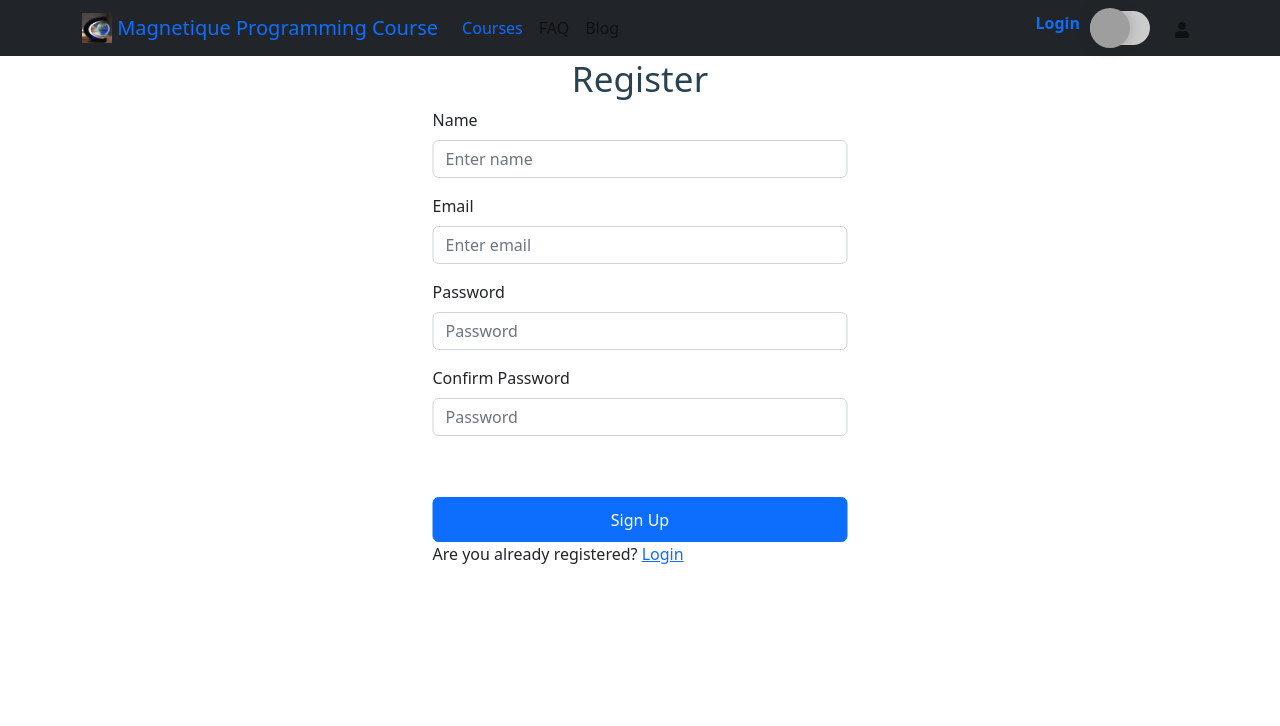
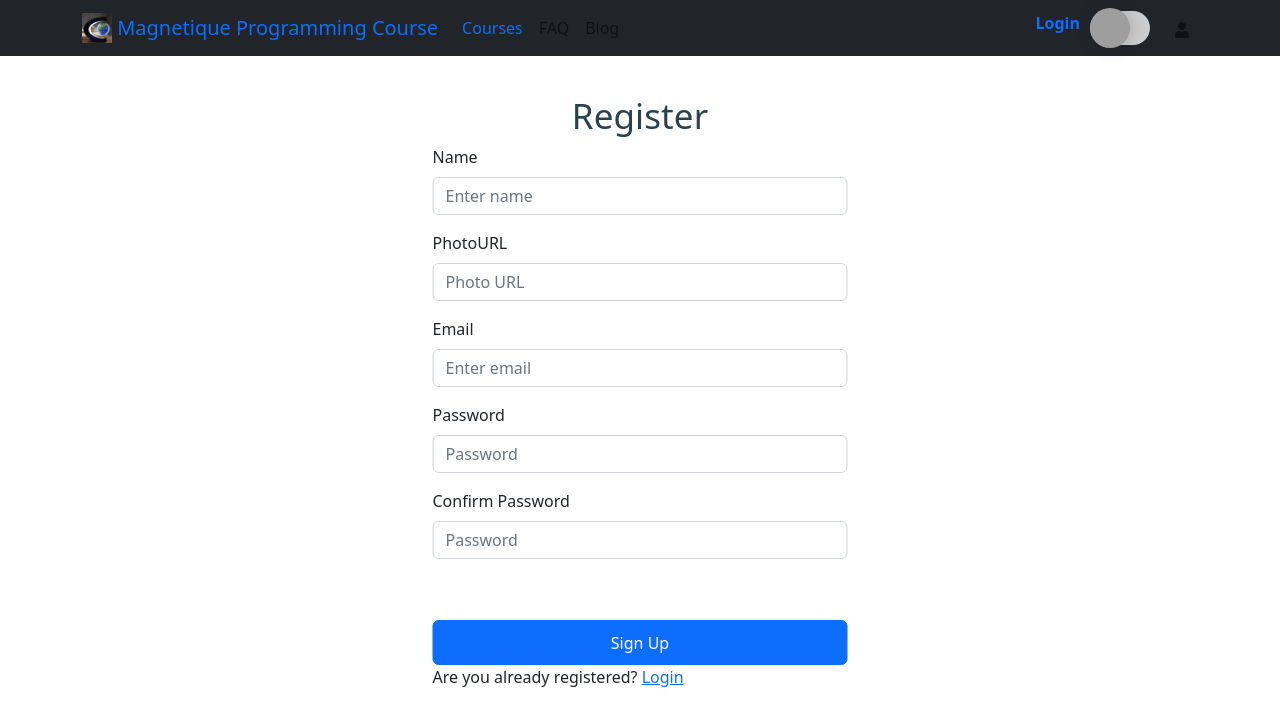
Before and after one commit to mostakshaikh50/magnetique-programming-course-client, a React (Create React App) app: page /register in a window 1280 px wide. Shown: the top 726 px of the page. Built offline with nearby package versions, Linux system fonts and the light colour scheme; no server answers; grey boxes are pictures that could not be loaded.

Commit message:
profile done

```diff
--- a/src/Context/UserContext.js
+++ b/src/Context/UserContext.js
@@ -1,6 +1,6 @@
 import React from 'react';
 import { createContext } from 'react';
-import {createUserWithEmailAndPassword, getAuth, onAuthStateChanged, signInWithEmailAndPassword, signInWithPopup, signOut} from 'firebase/auth'
+import {createUserWithEmailAndPassword, getAuth, onAuthStateChanged, signInWithEmailAndPassword, signInWithPopup, signOut, updateProfile} from 'firebase/auth'
 import app from '../firebase/firebase.config';
 import { useState } from 'react';
 import { useEffect } from 'react';
@@ -21,6 +21,10 @@ const UserContext = ({children}) => {
     return signInWithEmailAndPassword(auth, email, password);
    }
 
+   const updateUserProfile = (profile) =>{
+     return updateProfile(auth.currentUser, profile)
+   }
+
    const logOut = () =>{
       return signOut(auth);
 
@@ -39,7 +43,7 @@ const UserContext = ({children}) => {
         return () => unsubscribe();
    }, [])
 
-   const authInfo = {user, createUser, signIn, logOut, googleProviderLogin};
+   const authInfo = {user, createUser, signIn, logOut, googleProviderLogin, updateUserProfile};
 
     return (
         <div>
--- a/src/Pages/Shared/Login/Login/Login.css
+++ b/src/Pages/Shared/Login/Login/Login.css
@@ -1,6 +1,6 @@
 .form-login{
     position: absolute;
-  top: 30%;
+  top: 40%;
   left: 50%;
   transform: translate(-50%,-50%);
 
--- a/src/Pages/Shared/Login/Login/Login.js
+++ b/src/Pages/Shared/Login/Login/Login.js
@@ -9,15 +9,17 @@ import { useNavigate } from "react-router-dom";
 import { ButtonGroup } from 'react-bootstrap';
 import { FaGithub, FaGoogle } from "react-icons/fa";
 import { GoogleAuthProvider } from 'firebase/auth';
+import { useState } from 'react';
 
 
 const Login = () => {
-    const {signIn, googleProviderLogin} = useContext(AuthContext);
+    const [error, setError] = useState('');
+    const { signIn, googleProviderLogin } = useContext(AuthContext);
 
     const googleAuthProvider = new GoogleAuthProvider();
     const navigate = useNavigate();
 
-    const handleSubmit = (event) =>{
+    const handleSubmit = (event) => {
         event.preventDefault();
         const form = event.target;
         const email = form.email.value;
@@ -25,17 +27,21 @@ const Login = () => {
 
 
         signIn(email, password)
-            .then(result =>{
-                const user =result.user;
+            .then(result => {
+                const user = result.user;
                 form.reset();
+                setError('');
                 navigate("/");
             })
-            .catch(error => console.error(error));
+            .catch(error => {
+                console.error(error)
+                setError(error.message)
+            });
     }
 
-    const handleGoogleSignIn = () =>{
+    const handleGoogleSignIn = () => {
         googleProviderLogin(googleAuthProvider)
-        .then(result =>{
+            .then(result => {
                 const user = result.user;
                 console.log(user);
                 navigate("/");
@@ -54,8 +60,13 @@ const Login = () => {
                 <Form.Group className="mb-3" controlId="formGroupPassword">
                     <Form.Label>Password</Form.Label>
                     <Form.Control type="password" name="password" placeholder="Password" />
+                    <Form.Text className='text-danger'>
+                        {error}
+                    </Form.Text>
                 </Form.Group>
+
                 <Button className='btn-submit' variant="primary" type="submit">Login</Button>
+
                 <p>New to here ? <Link to="/register">Create New Account</Link></p>
 
                 <div>
--- a/src/Pages/Shared/Register/Register/Register.css
+++ b/src/Pages/Shared/Register/Register/Register.css
@@ -1,6 +1,6 @@
 .form-register{
     position: absolute;
-  top: 40%;
+  top: 50%;
   left: 50%;
   transform: translate(-50%,-50%);
 
--- a/src/Pages/Shared/Register/Register/Register.js
+++ b/src/Pages/Shared/Register/Register/Register.js
@@ -9,14 +9,15 @@ import { useNavigate } from "react-router-dom";
 
 const Register = () => {
 
-    const [error, setError] =useState(null);
-    const {createUser} = useContext(AuthContext);
+    const [error, setError] =useState('');
+    const {createUser, updateUserProfile} = useContext(AuthContext);
     const navigate = useNavigate();
 
    const handleSubmit= (event) =>{
         event.preventDefault();
         const form = event.target;
         const name = form.name.value;
+        const photoURL = form.photoURL.value;
         const email = form.email.value;
         const password = form.password.value;
         const confirm = form.confirm.value;
@@ -35,10 +36,25 @@ const Register = () => {
         .then(result => {
             const user =result.user;
             form.reset();
+            setError('');
+            handleUpdateUserProfile(name, photoURL)
             navigate("/login");
         })
-        .catch(error => console.error(error));
+        .catch(error => {
+            console.error(error)
+            setError(error.message)
+        });
 
+   }
+
+   const handleUpdateUserProfile = (name, photoURL) =>{
+      const profile = {
+            displayName: name,
+            photoURL: photoURL
+      }
+      updateUserProfile(profile)
+      .then(() =>{})
+      .catch(error => console.error(error))
    }
 
     return (
@@ -48,6 +64,10 @@ const Register = () => {
                 <Form.Group className="mb-3" controlId="formGroupEmail">
                     <Form.Label>Name</Form.Label>
                     <Form.Control name="name" type="name" placeholder="Enter name" />
+                </Form.Group>
+                <Form.Group className="mb-3" controlId="formGroupEmail">
+                    <Form.Label>PhotoURL</Form.Label>
+                    <Form.Control name="photoURL" type="Photo" placeholder="Photo URL" />
                 </Form.Group>
                 <Form.Group className="mb-3" controlId="formGroupEmail">
                     <Form.Label>Email</Form.Label>
@@ -60,10 +80,13 @@ const Register = () => {
                 <Form.Group className="mb-3" controlId="formGroupPassword">
                     <Form.Label>Confirm Password</Form.Label>
                     <Form.Control type="password" name="confirm" placeholder="Password" />
+                    <Form.Text className='text-danger'>
+                        {error}
+                    </Form.Text>
                 </Form.Group>
                 <Button className='btn-register' variant="primary" type="submit">Sign Up</Button>
                 <p>Are you already registered? <Link to="/login">Login</Link></p>
-                 <p className='text-danger'>{error}</p>
+
             </Form>
         </div>
     );
```
Lines whose indentation alone changed are shown as unchanged.
